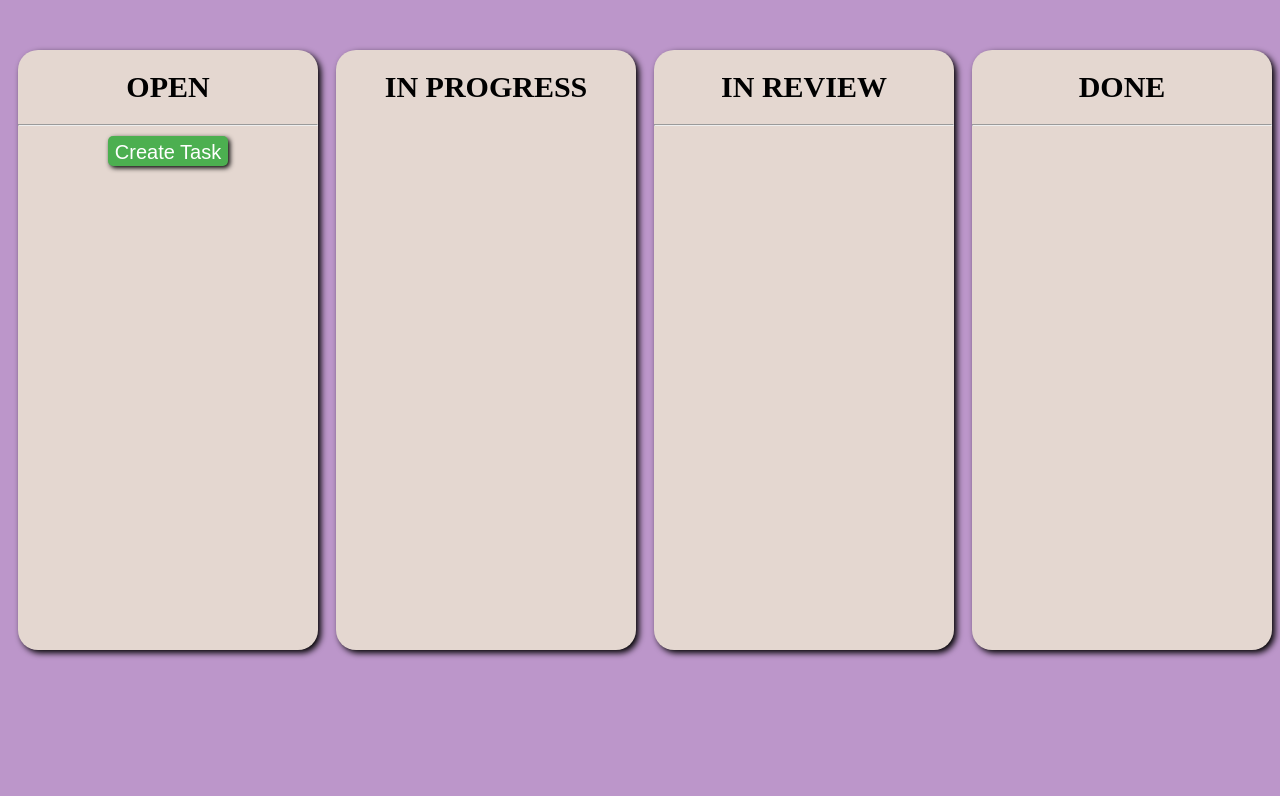
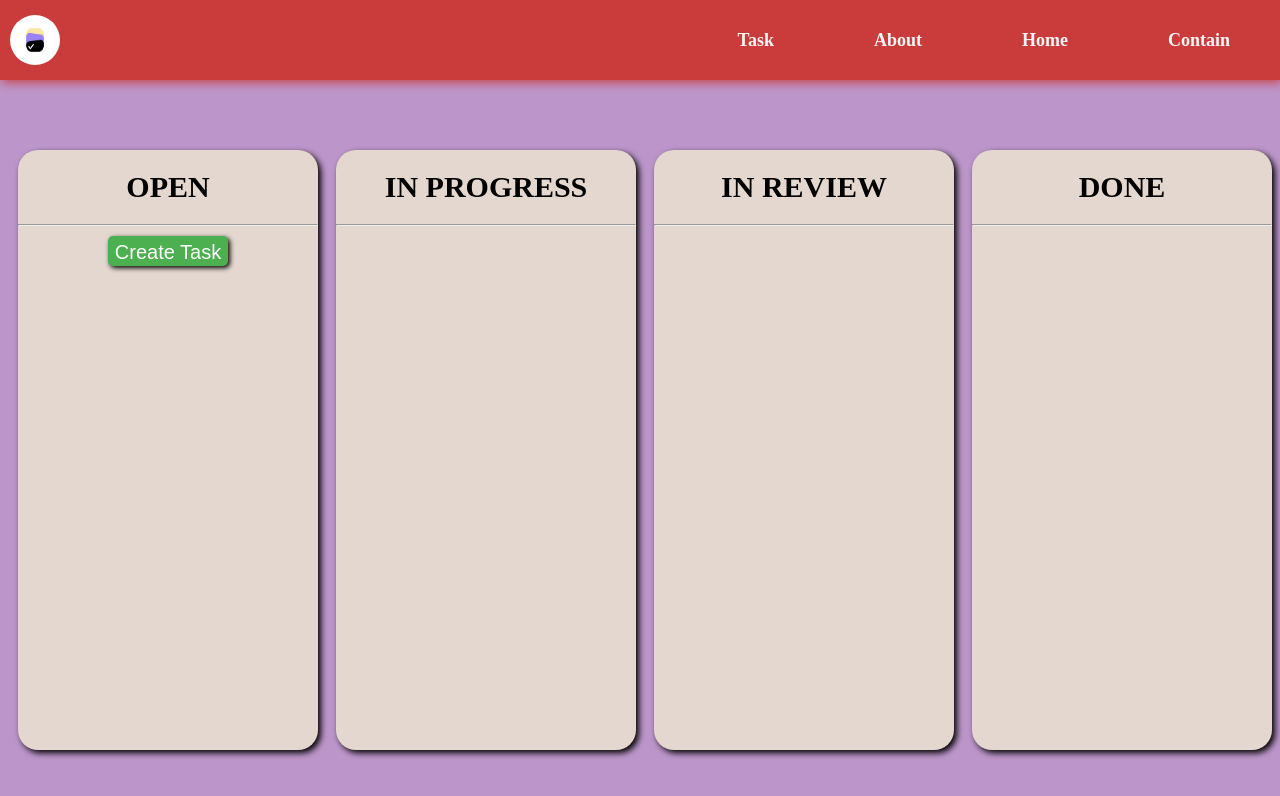
Before and after one commit to nitish4445/Task-Manager-app-javaScript-, a plain HTML site: page index.html in a window 1280 px wide. Drawn offline with Linux system fonts and the light colour scheme.

Commit message:
new update

```diff
--- a/index.html
+++ b/index.html
@@ -7,11 +7,21 @@
     <title>Draggable Todo App</title>
   </head>
   <body>
+    <!-- Navigation Bar -->
+     <div id="main-navContainer">
+      <img src="./image/task-manager-app-logo.jpg" alt="logo" width="50px" height="50px">
+      <ul id="ulTag">
+        <li><a href="" class="nav">Task</a></li>
+        <li><a href="" class="nav">About</a></li>
+        <li><a href="" class="nav">Home</a></li>
+        <li><a href="" class="nav">Contain</a></li>
+      </ul>
+     </div>
     <!-- modal -->
    <div class="modal" id="todo_form">
       <div class="header">
         <div class="title">Add Task</div>
-        <b utton class="btn close-modal">&times;</b>
+        <button class="btn close-modal">&times;</button>
       </div>
       <div class="body">
        <form action="">
@@ -32,7 +42,7 @@
       </div>
       <div class="status">
         <p id="inprocess">In Progress</p>
-
+        <hr>
       </div>
       <div class="status">
         <p id="Inreview">In Review</p>
--- a/styles2.css
+++ b/styles2.css
@@ -6,6 +6,37 @@
 body{
     background-color: #BC96CA;
     font-family: 'Times New Roman', Times, serif;
+}
+#main-navContainer{
+  display: flex;
+  background-color: #ca3c3c;
+  width: 100%;
+  height: 10vh;
+  justify-content: space-between;
+  align-items: center;
+  position: fixed;
+  box-shadow: 2px 2px 10px 0px #ca3c3c;
+}
+#main-navContainer img{
+  margin-left: 10px;
+  border-radius: 50%;
+}
+#main-navContainer #ulTag li{
+  margin: 50px;
+  list-style: none;
+  float: left;
+}
+#main-navContainer #ulTag li a{
+  text-decoration: none;
+  color: whitesmoke;
+  font-weight: 900;
+  font-size: large;
+}
+#main-navContainer #ulTag li a:hover{
+  /* background-color: #BC96CA; */
+  display: inline-block;
+  transform: scale(1.2);
+  transition: transform 0.3s ease, background-color 0.3s ease;
 }
 .todo-container{
     height: 100%;
@@ -18,7 +49,7 @@ body{
     width: 300px;
     height: 100%;
     min-height:600px ;
-    margin-top: 50px;
+    margin-top: 150px;
     margin-left: 10px;
     border-radius: 20px;
     box-shadow: 3px 3px 6px black;
@@ -36,7 +67,9 @@ body{
     background: none;
     border: none;
     font-size: 1.5rem;
+    cursor: pointer;
   }
+
   .todo{
     margin: 10px;
     background-color: #5A3E79;
```
Also changed, not shown: image/task-manager-app-logo.jpg (added).
